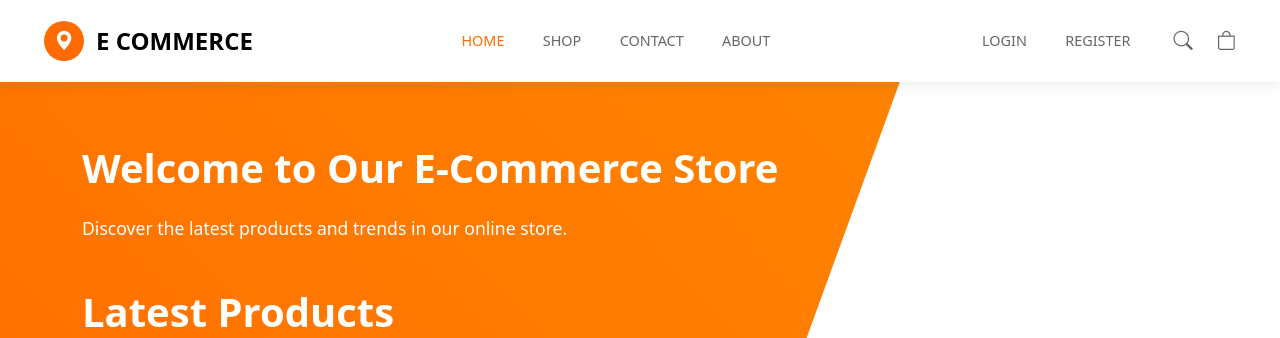
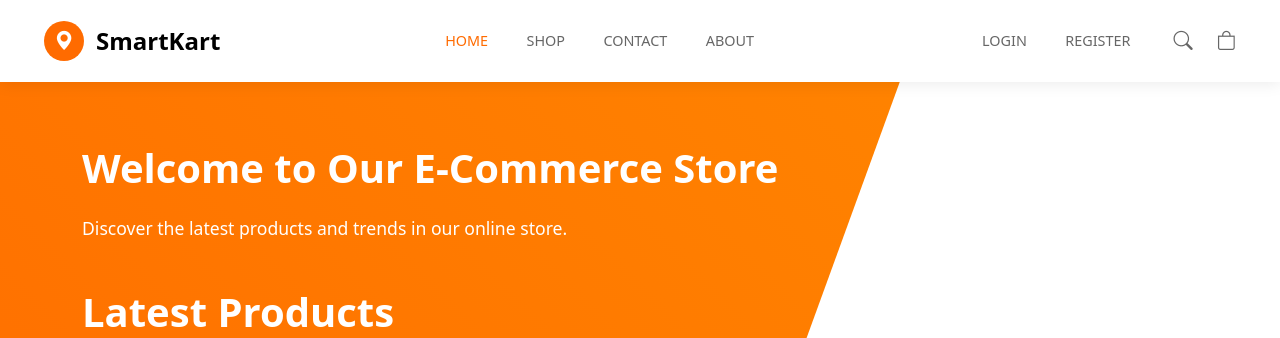
Before and after one commit to Nishad-Koormath/SmartKart, a Django app: page / in a window 1280 px wide. Shown: the top 338 px of the page. Run offline with Django 5.2, Linux system fonts and the light colour scheme; data that the repository does not hold is empty.

Commit message:
Rename project to SmartKart and update navbar title

```diff
--- a/product/templates/products/home.html
+++ b/product/templates/products/home.html
@@ -1,6 +1,6 @@
 {% extends 'base.html' %}
 
-{% block title %} Home - E-Commerce {% endblock %}
+{% block title %} Home - SmartKart {% endblock %}
 
 {% block content %}
 <style>
--- a/templates/base.html
+++ b/templates/base.html
@@ -4,12 +4,10 @@
     <meta charset="UTF-8" />
     <meta name="viewport" content="width=device-width, initial-scale=1.0" />
     <title>{% block title %} {% endblock %}</title>
-    <!-- Bootstrap CSS -->
     <link
       href="https://cdn.jsdelivr.net/npm/bootstrap@5.3.3/dist/css/bootstrap.min.css"
       rel="stylesheet"
     />
-    <!-- Bootstrap Icons -->
     <link
       rel="stylesheet"
       href="https://cdn.jsdelivr.net/npm/bootstrap-icons@1.11.3/font/bootstrap-icons.min.css"
@@ -24,7 +22,6 @@
         overflow-x: hidden;
       }
 
-      /* Navbar Styles */
       .navbar {
         background: white !important;
         box-shadow: 0 2px 15px rgba(0, 0, 0, 0.08);
@@ -72,7 +69,6 @@
         color: var(--primary-color) !important;
       }
 
-      /* Hero Section */
       .hero {
         min-height: calc(100vh - 76px);
         background: linear-gradient(
@@ -221,14 +217,13 @@
     </style>
   </head>
   <body>
-    <!-- Navbar -->
     <nav class="navbar navbar-expand-lg">
       <div class="container-fluid">
         <a class="navbar-brand" href="#">
           <div class="logo-icon">
             <i class="bi bi-geo-alt-fill"></i>
           </div>
-          <span class="fw-bold fs-4">E COMMERCE</span>
+          <span class="fw-bold fs-4">SmartKart</span>
         </a>
 
         <button
@@ -295,10 +290,8 @@
       </div>
     </nav>
 
-    <!-- Main Content -->
 
         {% block content %}
-        <!-- Content goes here -->
         {% endblock %}
 
 
@@ -344,7 +337,6 @@
       </div>
     </footer>
 
-    <!-- Bootstrap Bundle with Popper -->
     <script
       src="https://cdn.jsdelivr.net/npm/bootstrap@5.3.3/dist/js/bootstrap.bundle.min.js"
       integrity="sha384-YvpcrYf0tY3lHB60NNkmXc5s9fDVZLESaAA55NDzOxhy9GkcIdslK1eN7N6jIeHz"
```
